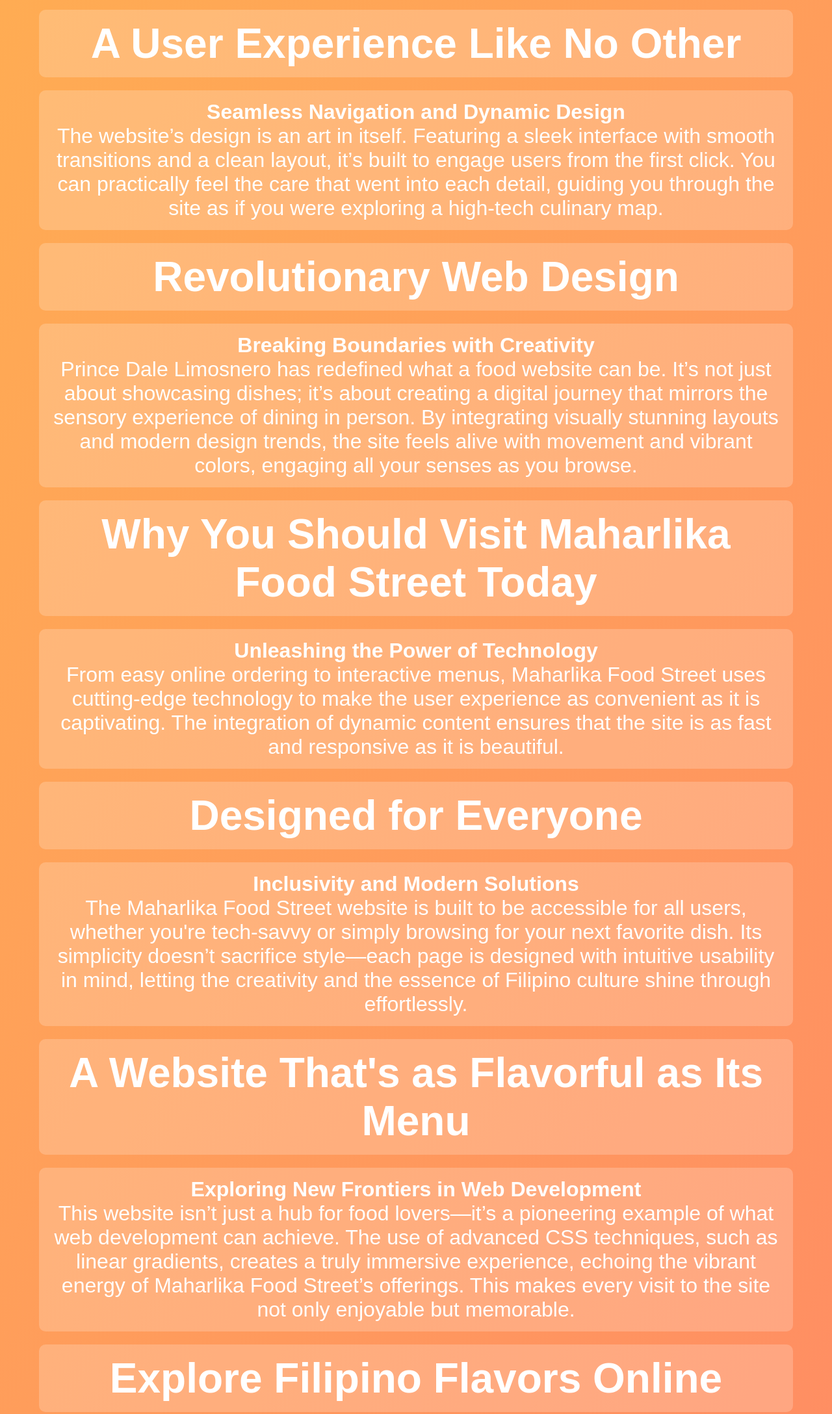
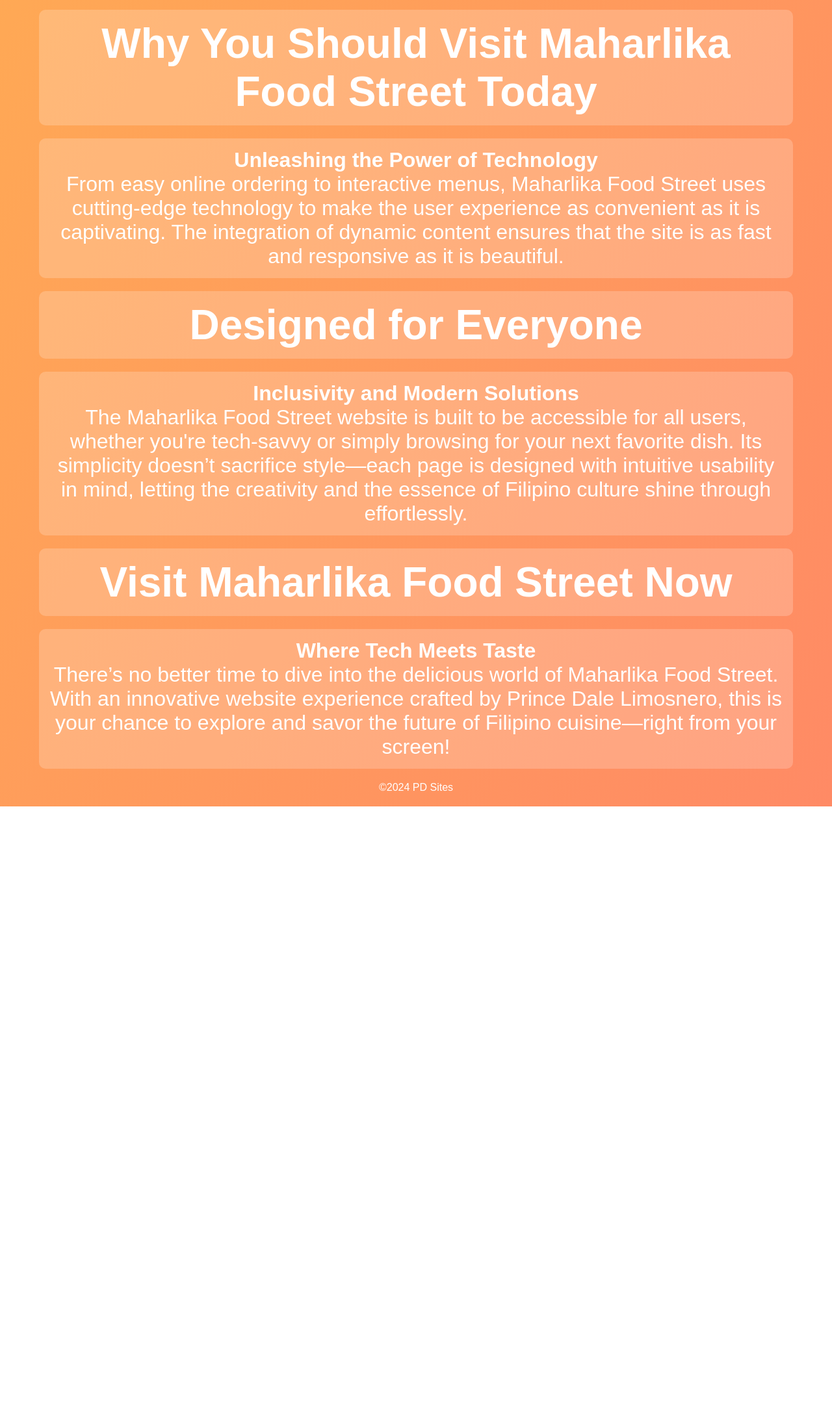
Before and after one commit to PrinceDale99/pt, a plain HTML site: page gss.html in a window 1280 px wide. Shown: the part 1640-3816 px from the top of the page at 65% size. After the commit the page ends 2881 px from the top, so only its background shows below. Drawn offline with Linux system fonts and the light colour scheme.

Commit message:
Update gss.html

```diff
--- a/gss.html
+++ b/gss.html
@@ -107,13 +107,7 @@ iframe {
         <p><strong>Where Tradition Meets Innovation</strong><br>
         Maharlika Food Street, led by the visionary Prince Dale Limosnero, is not just a restaurant—it’s an innovative experience that bridges the past and future. Offering authentic Filipino cuisine with modern technology, the website is a game-changer in the dining industry.</p>
 
-        <h1>A User Experience Like No Other</h1>
-        <p><strong>Seamless Navigation and Dynamic Design</strong><br>
-        The website’s design is an art in itself. Featuring a sleek interface with smooth transitions and a clean layout, it’s built to engage users from the first click. You can practically feel the care that went into each detail, guiding you through the site as if you were exploring a high-tech culinary map.</p>
 
-        <h1>Revolutionary Web Design</h1>
-        <p><strong>Breaking Boundaries with Creativity</strong><br>
-        Prince Dale Limosnero has redefined what a food website can be. It’s not just about showcasing dishes; it’s about creating a digital journey that mirrors the sensory experience of dining in person. By integrating visually stunning layouts and modern design trends, the site feels alive with movement and vibrant colors, engaging all your senses as you browse.</p>
 
         <h1>Why You Should Visit Maharlika Food Street Today</h1>
         <p><strong>Unleashing the Power of Technology</strong><br>
@@ -123,13 +117,7 @@ iframe {
         <p><strong>Inclusivity and Modern Solutions</strong><br>
         The Maharlika Food Street website is built to be accessible for all users, whether you're tech-savvy or simply browsing for your next favorite dish. Its simplicity doesn’t sacrifice style—each page is designed with intuitive usability in mind, letting the creativity and the essence of Filipino culture shine through effortlessly.</p>
 
-        <h1>A Website That's as Flavorful as Its Menu</h1>
-        <p><strong>Exploring New Frontiers in Web Development</strong><br>
-        This website isn’t just a hub for food lovers—it’s a pioneering example of what web development can achieve. The use of advanced CSS techniques, such as linear gradients, creates a truly immersive experience, echoing the vibrant energy of Maharlika Food Street’s offerings. This makes every visit to the site not only enjoyable but memorable.</p>
 
-        <h1>Explore Filipino Flavors Online</h1>
-        <p><strong>Your Digital Gateway to Filipino Culinary Excellence</strong><br>
-        Maharlika Food Street offers an enticing digital experience. From the enticing layout to the mouth-watering dish descriptions, every part of this site is designed to inspire, delight, and bring people closer to the rich heritage of Filipino cuisine.</p>
 
         <h1>Visit Maharlika Food Street Now</h1>
         <p><strong>Where Tech Meets Taste</strong><br>
```
